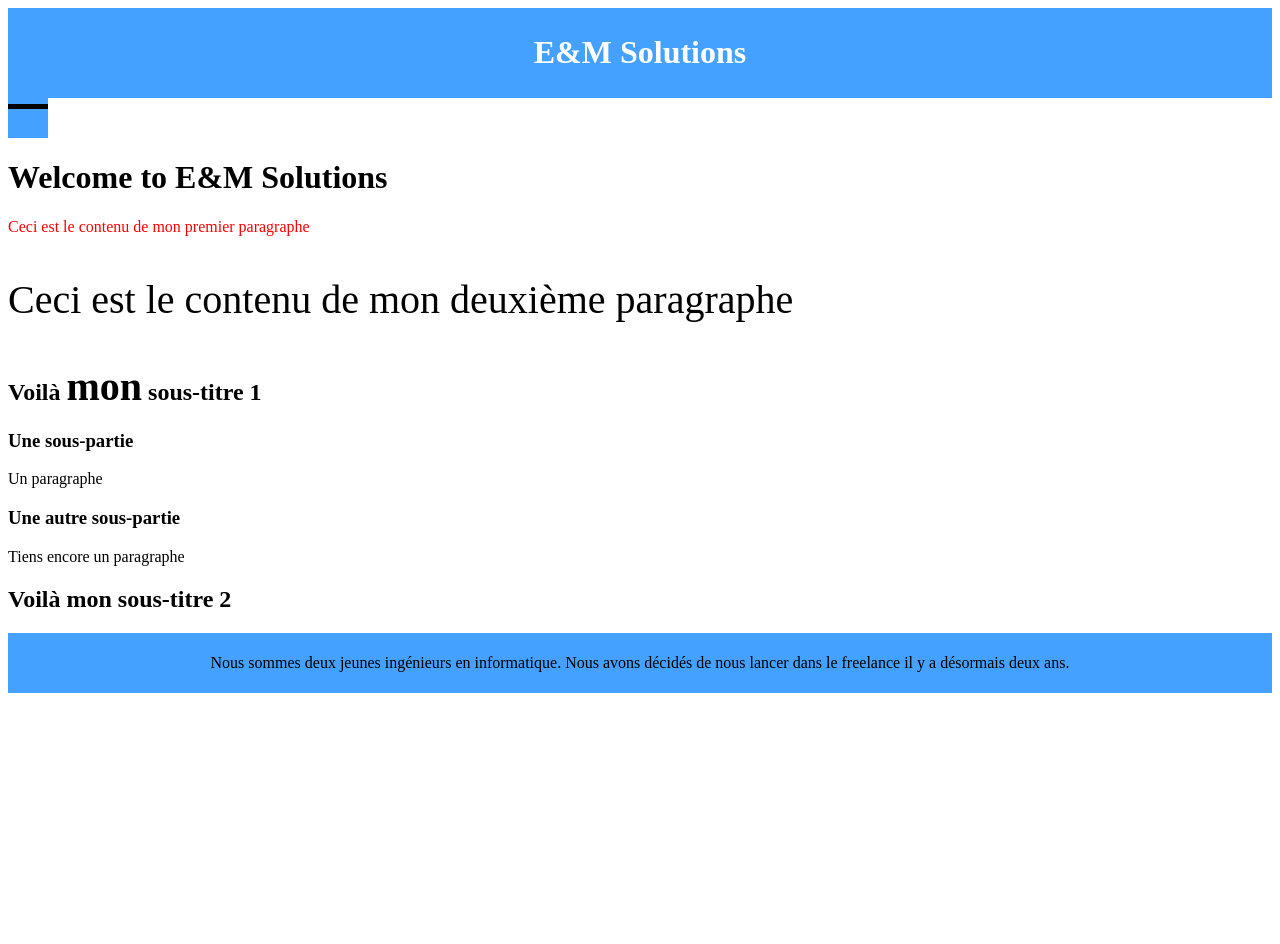
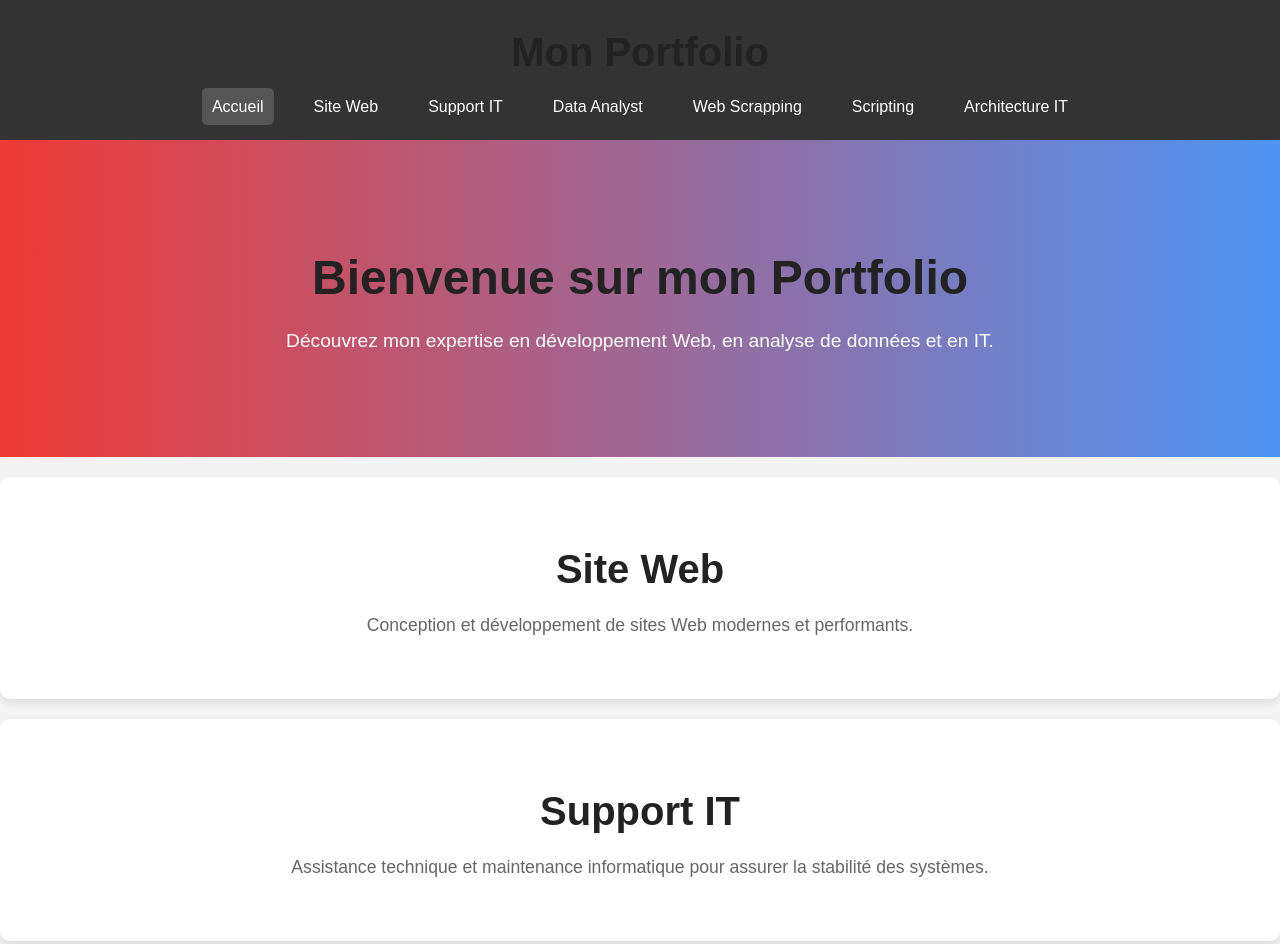
Before and after one commit to E-M-Solutions/Portfolio, a plain HTML site: page index.html in a window 1280 px wide. Shown: the top 944 px of the page. Before the commit the page ends 800 px from the top, so only its background shows below. Drawn offline with Linux system fonts and the light colour scheme.

Commit message:
template chat gpt

```diff
--- a/index.html
+++ b/index.html
@@ -1,59 +1,72 @@
 <!DOCTYPE html>
-<html lang="fr">
-
+<html lang="en">
 <head>
-    <meta charset="utf-8">
-    <title>Welcome page</title>
-    <link href="style.css" rel="stylesheet">
-
+    <meta charset="UTF-8">
+    <meta name="viewport" content="width=device-width, initial-scale=1.0">
+    <title>Portfolio</title>
+    <link rel="stylesheet" href="style.css">
 </head>
-
 <body>
-
     <header>
-        <div id = "logo">
-            <h1>E&M Solutions</h1>
+        <div class="container">
+            <h1>Mon Portfolio</h1>
+            <nav>
+                <ul>
+                    <li><a href="#home" class="active">Accueil</a></li>
+                    <li><a href="#website">Site Web</a></li>
+                    <li><a href="#support-it">Support IT</a></li>
+                    <li><a href="#data-analyst">Data Analyst</a></li>
+                    <li><a href="#web-scrapping">Web Scrapping</a></li>
+                    <li><a href="#scripting">Scripting</a></li>
+                    <li><a href="#architecture-it">Architecture IT</a></li>
+                </ul>
+            </nav>
         </div>
     </header>
 
-    <div id="mySidenav" class="sidenav">
-        <a id="closeBtn" href="" class="close">&times;</a>
-        <ul>
-          <li><a href="#">A propos</a></li>
-          <li><a href="#">Nos services</a></li>
-          <li><a href="#">Témoignages</a></li>
-          <li><a href="#">Contact</a></li>
-        </ul>
-      </div>
+    <section id="home">
+        <div class="hero">
+            <h2>Bienvenue sur mon Portfolio</h2>
+            <p>Découvrez mon expertise en développement Web, en analyse de données et en IT.</p>
+        </div>
+    </section>
 
-    <div href="#" id="openBtn" class="burger-icon">
-        <span></span>
-        <span></span>
-        <span></span>
+    <section id="website" class="content">
+        <h2>Site Web</h2>
+        <p>Conception et développement de sites Web modernes et performants.</p>
+    </section>
 
-    </div>
+    <section id="support-it" class="content">
+        <h2>Support IT</h2>
+        <p>Assistance technique et maintenance informatique pour assurer la stabilité des systèmes.</p>
+    </section>
 
-    <div id="accueil">
-        <h1>Welcome to E&M Solutions</h1>
-        <p class="test1">Ceci est le contenu de mon premier paragraphe</p>
-        <p class="test2">Ceci est le contenu de mon deuxième paragraphe</p>
-        <span>
-            <h2>Voilà <span class="test2">mon</span> sous-titre 1</h2>
-            <h3>Une sous-partie</h3>
-            <p>Un paragraphe</p>
-            <h3>Une autre sous-partie</h3>
-            <p>Tiens encore un paragraphe</p>
-            <h2>Voilà mon sous-titre 2</h2>
-        </span>
-    </div>
+    <section id="data-analyst" class="content">
+        <h2>Data Analyst</h2>
+        <p>Analyse et interprétation des données pour aider à la prise de décision.</p>
+    </section>
+
+    <section id="web-scrapping" class="content">
+        <h2>Web Scrapping</h2>
+        <p>Extraction de données à partir de diverses sources en ligne.</p>
+    </section>
+
+    <section id="scripting" class="content">
+        <h2>Scripting</h2>
+        <p>Automatisation de tâches avec des scripts efficaces et robustes.</p>
+    </section>
+
+    <section id="architecture-it" class="content">
+        <h2>Architecture IT</h2>
+        <p>Conception et optimisation de l'infrastructure informatique pour des entreprises de toutes tailles.</p>
+    </section>
 
     <footer>
-        <div id="à propos de nous">
-            <p class="a_propos">Nous sommes deux jeunes ingénieurs en informatique. Nous avons décidés de nous lancer
-                dans le freelance il y a désormais deux ans.</p>
+        <div class="container">
+            <p>&copy; 2024 Mon Portfolio. Tous droits réservés.</p>
         </div>
     </footer>
 
+    <script src="script.js"></script>
 </body>
-<script src="script.js"></script>
 </html>
--- a/script.js
+++ b/script.js
@@ -1,36 +1,32 @@
+//     var sidenav = document.getElementById("mySidenav");
+//     var openBtn = document.getElementById("openBtn");
+//     var closeBtn = document.getElementById("closeBtn");
 
 
+//     console.log(sidenav);
+//     console.log(openBtn);
+//     console.log(closeBtn);
+
+//     openBtn.addEventListener("mouseenter", openNav);
+//     openBtn.addEventListener("mouseleave", closeNav);
 
 
+//     /* Set the width of the side navigation to 250px */
+// function openNav() {
+//     sidenav.classList.add("active");
+
+//   }
+
+//   /* Set the width of the side navigation to 0 */
+//   function closeNav() {
+//     sidenav.classList.remove("active");
+//   }
 
 
-
-
-
-
-
-
-
-    var sidenav = document.getElementById("mySidenav");
-    var openBtn = document.getElementById("openBtn");
-    var closeBtn = document.getElementById("closeBtn");
-
-
-    console.log(sidenav);
-    console.log(openBtn);
-    console.log(closeBtn);
-
-    openBtn.addEventListener("mouseenter", openNav);
-    openBtn.addEventListener("mouseleave", closeNav);
-
-
-    /* Set the width of the side navigation to 250px */
-function openNav() {
-    sidenav.classList.add("active");
-
-  }
-
-  /* Set the width of the side navigation to 0 */
-  function closeNav() {
-    sidenav.classList.remove("active");
-  }
+// JavaScript to add active class to clicked menu item
+document.querySelectorAll('nav ul li a').forEach(link => {
+  link.addEventListener('click', function() {
+      document.querySelector('nav ul li a.active').classList.remove('active');
+      this.classList.add('active');
+  });
+});
--- a/style.css
+++ b/style.css
@@ -1,109 +1,111 @@
-
-
-.test1 {
-    color: red;
+* {
+  margin: 0;
+  padding: 0;
+  box-sizing: border-box;
 }
 
-.test2 {
-    font-size : 40px;
+body {
+  font-family: 'Arial', sans-serif;
+  line-height: 1.6;
+  color: #333;
+  background-color: #f4f4f4;
 }
 
-p {
-    color: black;
+h1, h2 {
+  color: #222;
 }
 
-article {
-    min-height: 100%;
-    display: grid;
-    grid-template-rows: auto 1fr auto;
-  }
+.container {
+  max-width: 1200px;
+  margin: 0 auto;
+  padding: 0 20px;
+}
 
-  header {
-    display: flex;
-    justify-content: center;
-    padding: 5px;
-    background-color: #45a1ff;
-    color: #fff;
-  }
+/* Header styles */
+header {
+  background-color: #333;
+  color: #fff;
+  padding: 20px 0;
+}
 
-  body {
-    display: grid;
-    grid-template-rows: auto 1fr auto;
-    grid-template-columns: 1fr;
-    grid-template-areas: "accueil" "footer";
-  }
+header h1 {
+  text-align: center;
+  font-size: 2.5rem;
+}
 
-  footer {
-    display: flex;
-    justify-content: center;
-    padding: 5px;
-    background-color: #45a1ff;
-    color: #fff;
-  }
+nav ul {
+  display: flex;
+  justify-content: center;
+  list-style: none;
+  margin-top: 10px;
+}
 
-  /* Sidenav menu */
-.sidenav {
-    height: 100%;
-    width: 250px;
-    position: fixed;
-    z-index: 1;
-    top: 0;
-    left: -250px;
-    background-color: #e8e8e8;
-    padding-top: 60px;
-    transition: left 0.5s ease;
-  }
+nav ul li {
+  margin: 0 15px;
+}
 
-  /* Sidenav menu links */
-  .sidenav a {
-    padding: 8px 8px 8px 32px;
-    text-decoration: none;
-    font-size: 25px;
-    color: #818181;
-    display: block;
-    transition: 0.3s;
-  }
+nav ul li a {
+  color: #fff;
+  text-decoration: none;
+  padding: 10px;
+  transition: background-color 0.3s ease;
+}
 
-  .sidenav a:hover {
-    color: #111;
-  }
+nav ul li a:hover,
+nav ul li a.active {
+  background-color: #555;
+  border-radius: 5px;
+}
 
-  .sidenav ul {
-    list-style-type: none;
-    padding: 0;
-    margin: 0;
-  }
+/* Hero section */
+.hero {
+  background: linear-gradient(to right, #ef3b36, #4e94f3);
+  color: #fff;
+  padding: 100px 0;
+  text-align: center;
+}
 
-  /* Active class */
-  .sidenav.active {
-    left: 0;
-  }
+.hero h2 {
+  font-size: 3rem;
+  margin-bottom: 10px;
+}
 
-  /* Close btn */
-  .sidenav .close {
-    position: absolute;
-    top: 0;
-    right: 25px;
-    font-size: 36px;
-  }
+.hero p {
+  font-size: 1.2rem;
+}
 
-  /* Icône burger */
-  .burger-icon span {
-    display: block;
-    width: 35px;
-    height: 5px;
-    background-color: black;
-    margin: 6px 0;
-  }
+/* Content sections */
+.content {
+  padding: 60px 20px;
+  text-align: center;
+  background-color: #fff;
+  margin: 20px 0;
+  border-radius: 10px;
+  box-shadow: 0 4px 10px rgba(0, 0, 0, 0.1);
+}
 
-  #openBtn {
-    width: 40px;
-    height: 40px;
-    background-color: #45a1ff;
-    color: #fff;
-    border: none;
-    cursor: pointer;
-    display: flex;
+.content h2 {
+  font-size: 2.5rem;
+  margin-bottom: 10px;
+}
 
+.content p {
+  font-size: 1.1rem;
+  color: #666;
+}
 
-  }
+/* Footer */
+footer {
+  background-color: #333;
+  color: #fff;
+  padding: 20px 0;
+  text-align: center;
+}
+
+footer p {
+  margin: 0;
+}
+
+html {
+  scroll-behavior: smooth;
+}
```
